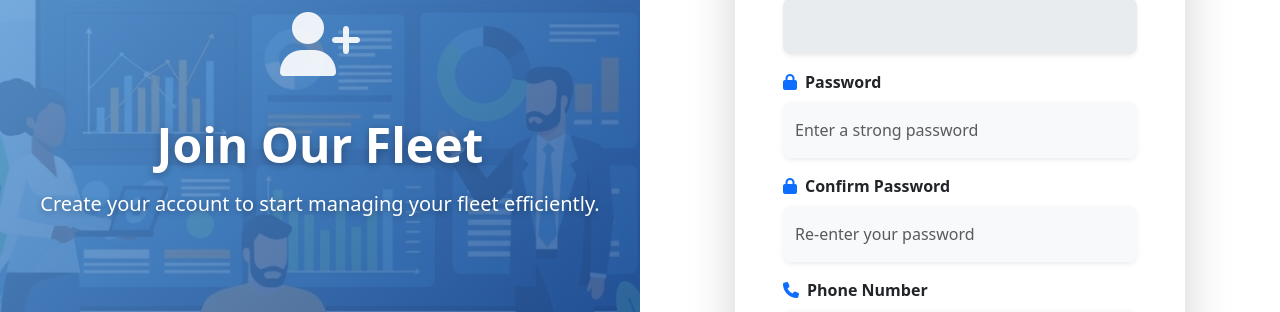
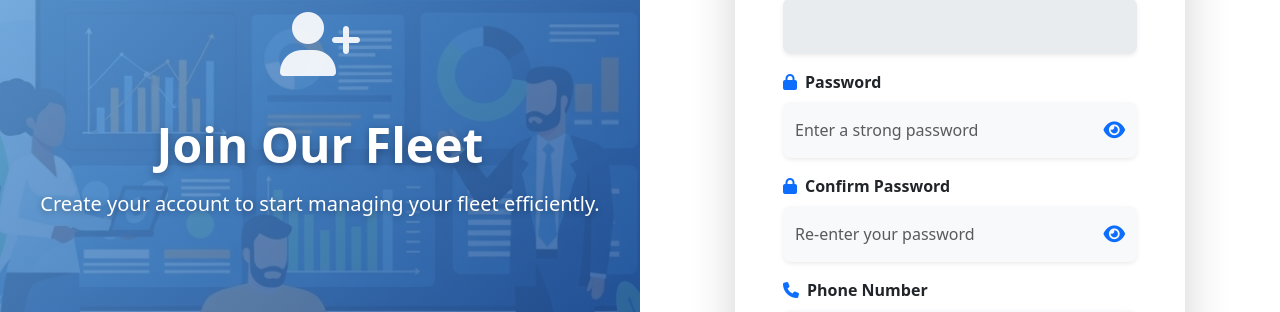
Before and after one commit to Varshinimalla11/frontend-fleetManagement, a React (Create React App) app: page /register in a window 1280 px wide. Shown: the part 340-652 px from the top of the page. Built offline with nearby package versions, Linux system fonts and the light colour scheme.

Commit message:
added eye for passwords in login,register,resetpassword

```diff
--- a/src/features/auth/Login.jsx
+++ b/src/features/auth/Login.jsx
@@ -15,6 +15,7 @@ const Login = () => {
   const [forgotPassword] = useForgotPasswordMutation();
 
   const [formData, setFormData] = useState({ email: "", password: "" });
+  const [showPassword, setShowPassword] = useState(false);
   const [error, setError] = useState("");
   const [loading, setLoading] = useState(false);
   const [showForgotPassword, setShowForgotPassword] = useState(false);
@@ -270,13 +271,17 @@ const Login = () => {
                 />
               </Form.Group>
 
-              <Form.Group className="mb-4" controlId="formPassword">
+              <Form.Group
+                className="mb-4 position-relative"
+                controlId="formPassword"
+              >
                 <Form.Label className="fw-semibold text-dark">
                   <i className="fas fa-lock me-2 text-primary"></i>
                   Password
                 </Form.Label>
+                <div style={{ position: "relative" }}>
                   <Form.Control
-                  type="password"
+                    type={showPassword ? "text" : "password"}
                     name="password"
                     value={formData.password}
                     onChange={handleChange}
@@ -285,9 +290,29 @@ const Login = () => {
                     style={{
                       backgroundColor: "#f8f9fa",
                       borderLeft: "4px solid #007bff",
+                      paddingRight: "40px",
                     }}
                     required
                   />
+                  <span
+                    onClick={() => setShowPassword((prev) => !prev)}
+                    style={{
+                      position: "absolute",
+                      right: "12px",
+                      top: "50%",
+                      transform: "translateY(-50%)",
+                      cursor: "pointer",
+                      color: "#007bff",
+                      fontSize: "1.2rem",
+                    }}
+                  >
+                    <i
+                      className={
+                        showPassword ? "fas fa-eye-slash" : "fas fa-eye"
+                      }
+                    ></i>
+                  </span>
+                </div>
               </Form.Group>
 
               <Button
--- a/src/features/auth/Register.jsx
+++ b/src/features/auth/Register.jsx
@@ -25,6 +25,8 @@ const Register = () => {
     confirmPassword: "",
     phone: "",
   });
+  const [showPassword, setShowPassword] = useState(false);
+  const [showConfirmPassword, setShowConfirmPassword] = useState(false);
   const [error, setError] = useState("");
   const [loading, setLoading] = useState(false);
 
@@ -177,13 +179,17 @@ const Register = () => {
                   />
                 </Form.Group>
 
-                <Form.Group className="mb-3" controlId="formPassword">
+                <Form.Group
+                  className="mb-3 position-relative"
+                  controlId="formPassword"
+                >
                   <Form.Label className="fw-semibold text-dark">
                     <i className="fas fa-lock me-2 text-primary"></i>
                     Password
                   </Form.Label>
+                  <div style={{ position: "relative" }}>
                     <Form.Control
-                    type="password"
+                      type={showPassword ? "text" : "password"}
                       name="password"
                       value={formData.password}
                       onChange={handleChange}
@@ -192,18 +198,42 @@ const Register = () => {
                       style={{
                         backgroundColor: "#f8f9fa",
                         borderLeft: "4px solid #0d6efd",
+                        paddingRight: "40px",
                       }}
                       required
                     />
+                    <span
+                      onClick={() => setShowPassword((prev) => !prev)}
+                      style={{
+                        position: "absolute",
+                        right: "12px",
+                        top: "50%",
+                        transform: "translateY(-50%)",
+                        cursor: "pointer",
+                        color: "#0d6efd",
+                        fontSize: "1.2rem",
+                      }}
+                    >
+                      <i
+                        className={
+                          showPassword ? "fas fa-eye-slash" : "fas fa-eye"
+                        }
+                      ></i>
+                    </span>
+                  </div>
                 </Form.Group>
 
-                <Form.Group className="mb-3" controlId="formConfirmPassword">
+                <Form.Group
+                  className="mb-3 position-relative"
+                  controlId="formConfirmPassword"
+                >
                   <Form.Label className="fw-semibold text-dark">
                     <i className="fas fa-lock me-2 text-primary"></i>
                     Confirm Password
                   </Form.Label>
+                  <div style={{ position: "relative" }}>
                     <Form.Control
-                    type="password"
+                      type={showConfirmPassword ? "text" : "password"}
                       name="confirmPassword"
                       value={formData.confirmPassword}
                       onChange={handleChange}
@@ -212,9 +242,31 @@ const Register = () => {
                       style={{
                         backgroundColor: "#f8f9fa",
                         borderLeft: "4px solid #0d6efd",
+                        paddingRight: "40px",
                       }}
                       required
                     />
+                    <span
+                      onClick={() => setShowConfirmPassword((prev) => !prev)}
+                      style={{
+                        position: "absolute",
+                        right: "12px",
+                        top: "50%",
+                        transform: "translateY(-50%)",
+                        cursor: "pointer",
+                        color: "#0d6efd",
+                        fontSize: "1.2rem",
+                      }}
+                    >
+                      <i
+                        className={
+                          showConfirmPassword
+                            ? "fas fa-eye-slash"
+                            : "fas fa-eye"
+                        }
+                      ></i>
+                    </span>
+                  </div>
                 </Form.Group>
 
                 <Form.Group className="mb-4" controlId="formPhone">
--- a/src/features/auth/ResetPassword.jsx
+++ b/src/features/auth/ResetPassword.jsx
@@ -26,6 +26,8 @@ const ResetPassword = () => {
     newPassword: "",
     confirmPassword: "",
   });
+  const [showNewPassword, setShowNewPassword] = useState(false);
+  const [showConfirmPassword, setShowConfirmPassword] = useState(false);
   const [error, setError] = useState("");
 
   useEffect(() => {
@@ -153,13 +155,14 @@ const ResetPassword = () => {
           )}
 
           <Form onSubmit={handleSubmit}>
-            <Form.Group className="mb-3">
+            <Form.Group className="mb-3 position-relative">
               <Form.Label className="fw-semibold text-dark">
                 <i className="fas fa-lock me-2 text-primary"></i>
                 New Password
               </Form.Label>
+              <div style={{ position: "relative" }}>
                 <Form.Control
-                type="password"
+                  type={showNewPassword ? "text" : "password"}
                   name="newPassword"
                   value={formData.newPassword}
                   onChange={handleChange}
@@ -168,18 +171,39 @@ const ResetPassword = () => {
                   style={{
                     backgroundColor: "#f8f9fa",
                     borderLeft: "4px solid #ffc107",
+                    paddingRight: "40px",
                   }}
                   required
                 />
+                <span
+                  onClick={() => setShowNewPassword((prev) => !prev)}
+                  style={{
+                    position: "absolute",
+                    right: "12px",
+                    top: "50%",
+                    transform: "translateY(-50%)",
+                    cursor: "pointer",
+                    color: "#ffc107",
+                    fontSize: "1.2rem",
+                  }}
+                >
+                  <i
+                    className={
+                      showNewPassword ? "fas fa-eye-slash" : "fas fa-eye"
+                    }
+                  ></i>
+                </span>
+              </div>
             </Form.Group>
 
-            <Form.Group className="mb-4">
+            <Form.Group className="mb-4 position-relative">
               <Form.Label className="fw-semibold text-dark">
                 <i className="fas fa-lock me-2 text-primary"></i>
                 Confirm Password
               </Form.Label>
+              <div style={{ position: "relative" }}>
                 <Form.Control
-                type="password"
+                  type={showConfirmPassword ? "text" : "password"}
                   name="confirmPassword"
                   value={formData.confirmPassword}
                   onChange={handleChange}
@@ -188,9 +212,29 @@ const ResetPassword = () => {
                   style={{
                     backgroundColor: "#f8f9fa",
                     borderLeft: "4px solid #ffc107",
+                    paddingRight: "40px",
                   }}
                   required
                 />
+                <span
+                  onClick={() => setShowConfirmPassword((prev) => !prev)}
+                  style={{
+                    position: "absolute",
+                    right: "12px",
+                    top: "50%",
+                    transform: "translateY(-50%)",
+                    cursor: "pointer",
+                    color: "#ffc107",
+                    fontSize: "1.2rem",
+                  }}
+                >
+                  <i
+                    className={
+                      showConfirmPassword ? "fas fa-eye-slash" : "fas fa-eye"
+                    }
+                  ></i>
+                </span>
+              </div>
             </Form.Group>
 
             <Button
```
Lines whose indentation alone changed are shown as unchanged.
